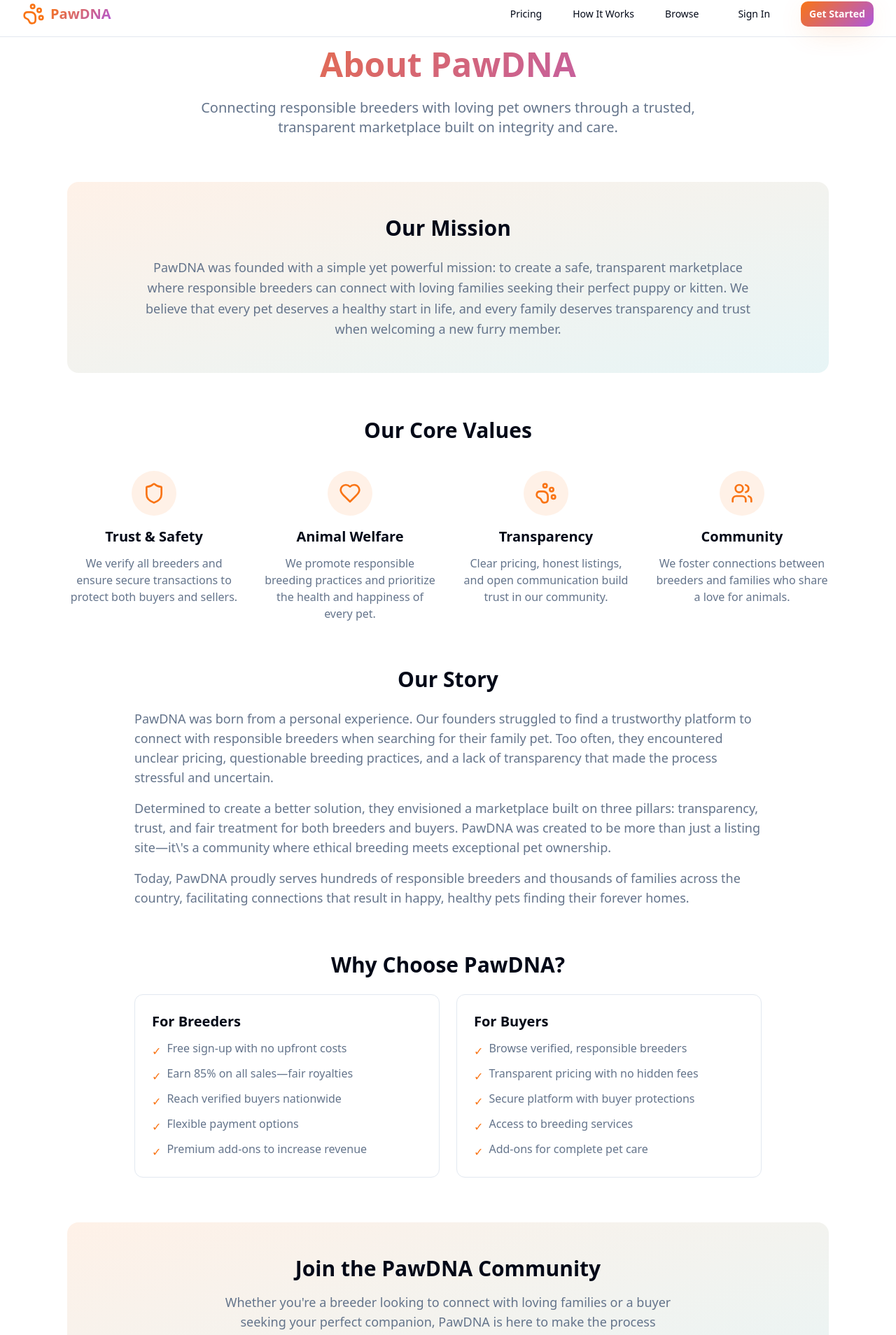
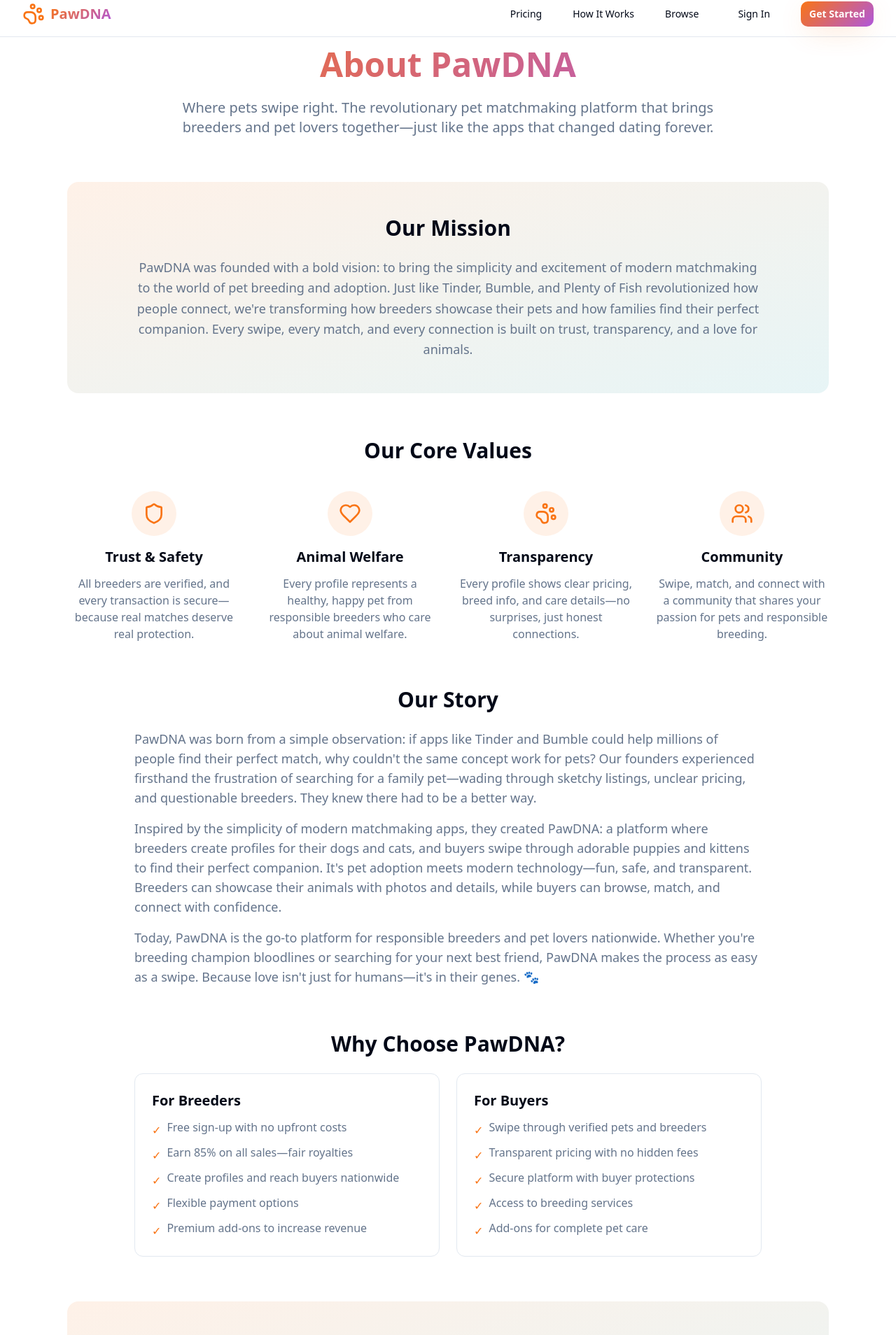
Before and after one commit to PawDNACo/paw-dna-breed-hub, a React (Vite) app: page /about in a window 1280 px wide. Shown: the part 12-1920 px from the top of the page at 70% size. Built offline with nearby package versions, Linux system fonts and the light colour scheme.

Commit message:
Refactor: Update About Us page

```diff
--- a/src/pages/AboutUs.tsx
+++ b/src/pages/AboutUs.tsx
@@ -14,8 +14,8 @@ export default function AboutUs() {
               About PawDNA
             </h1>
             <p className="text-xl text-muted-foreground max-w-3xl mx-auto">
-              Connecting responsible breeders with loving pet owners through a trusted,
-              transparent marketplace built on integrity and care.
+              Where pets swipe right. The revolutionary pet matchmaking platform that brings
+              breeders and pet lovers together—just like the apps that changed dating forever.
             </p>
           </div>
 
@@ -24,10 +24,11 @@ export default function AboutUs() {
             <div className="bg-gradient-to-br from-primary/10 to-secondary/10 rounded-2xl p-8 md:p-12">
               <h2 className="text-3xl font-bold mb-6 text-center">Our Mission</h2>
               <p className="text-lg text-muted-foreground leading-relaxed max-w-4xl mx-auto text-center">
-                PawDNA was founded with a simple yet powerful mission: to create a safe, transparent
-                marketplace where responsible breeders can connect with loving families seeking their
-                perfect puppy or kitten. We believe that every pet deserves a healthy start in life,
-                and every family deserves transparency and trust when welcoming a new furry member.
+                PawDNA was founded with a bold vision: to bring the simplicity and excitement of modern
+                matchmaking to the world of pet breeding and adoption. Just like Tinder, Bumble, and Plenty
+                of Fish revolutionized how people connect, we're transforming how breeders showcase their
+                pets and how families find their perfect companion. Every swipe, every match, and every
+                connection is built on trust, transparency, and a love for animals.
               </p>
             </div>
           </section>
@@ -42,7 +43,7 @@ export default function AboutUs() {
                 </div>
                 <h3 className="text-xl font-semibold mb-3">Trust & Safety</h3>
                 <p className="text-muted-foreground">
-                  We verify all breeders and ensure secure transactions to protect both buyers and sellers.
+                  All breeders are verified, and every transaction is secure—because real matches deserve real protection.
                 </p>
               </div>
 
@@ -52,7 +53,7 @@ export default function AboutUs() {
                 </div>
                 <h3 className="text-xl font-semibold mb-3">Animal Welfare</h3>
                 <p className="text-muted-foreground">
-                  We promote responsible breeding practices and prioritize the health and happiness of every pet.
+                  Every profile represents a healthy, happy pet from responsible breeders who care about animal welfare.
                 </p>
               </div>
 
@@ -62,7 +63,7 @@ export default function AboutUs() {
                 </div>
                 <h3 className="text-xl font-semibold mb-3">Transparency</h3>
                 <p className="text-muted-foreground">
-                  Clear pricing, honest listings, and open communication build trust in our community.
+                  Every profile shows clear pricing, breed info, and care details—no surprises, just honest connections.
                 </p>
               </div>
 
@@ -72,7 +73,7 @@ export default function AboutUs() {
                 </div>
                 <h3 className="text-xl font-semibold mb-3">Community</h3>
                 <p className="text-muted-foreground">
-                  We foster connections between breeders and families who share a love for animals.
+                  Swipe, match, and connect with a community that shares your passion for pets and responsible breeding.
                 </p>
               </div>
             </div>
@@ -83,21 +84,22 @@ export default function AboutUs() {
             <h2 className="text-3xl font-bold mb-6 text-center">Our Story</h2>
             <div className="max-w-4xl mx-auto space-y-4 text-lg text-muted-foreground">
               <p>
-                PawDNA was born from a personal experience. Our founders struggled to find a trustworthy
-                platform to connect with responsible breeders when searching for their family pet. Too
-                often, they encountered unclear pricing, questionable breeding practices, and a lack of
-                transparency that made the process stressful and uncertain.
+                PawDNA was born from a simple observation: if apps like Tinder and Bumble could help millions
+                of people find their perfect match, why couldn't the same concept work for pets? Our founders
+                experienced firsthand the frustration of searching for a family pet—wading through sketchy
+                listings, unclear pricing, and questionable breeders. They knew there had to be a better way.
               </p>
               <p>
-                Determined to create a better solution, they envisioned a marketplace built on three
-                pillars: transparency, trust, and fair treatment for both breeders and buyers. PawDNA
-                was created to be more than just a listing site—it\'s a community where ethical breeding
-                meets exceptional pet ownership.
+                Inspired by the simplicity of modern matchmaking apps, they created PawDNA: a platform where
+                breeders create profiles for their dogs and cats, and buyers swipe through adorable puppies
+                and kittens to find their perfect companion. It's pet adoption meets modern technology—fun,
+                safe, and transparent. Breeders can showcase their animals with photos and details, while
+                buyers can browse, match, and connect with confidence.
               </p>
               <p>
-                Today, PawDNA proudly serves hundreds of responsible breeders and thousands of families
-                across the country, facilitating connections that result in happy, healthy pets finding
-                their forever homes.
+                Today, PawDNA is the go-to platform for responsible breeders and pet lovers nationwide.
+                Whether you're breeding champion bloodlines or searching for your next best friend, PawDNA
+                makes the process as easy as a swipe. Because love isn't just for humans—it's in their genes. 🐾
               </p>
             </div>
           </section>
@@ -119,7 +121,7 @@ export default function AboutUs() {
                   </li>
                   <li className="flex items-start gap-2">
                     <span className="text-primary mt-1">✓</span>
-                    <span>Reach verified buyers nationwide</span>
+                    <span>Create profiles and reach buyers nationwide</span>
                   </li>
                   <li className="flex items-start gap-2">
                     <span className="text-primary mt-1">✓</span>
@@ -137,7 +139,7 @@ export default function AboutUs() {
                 <ul className="space-y-2 text-muted-foreground">
                   <li className="flex items-start gap-2">
                     <span className="text-primary mt-1">✓</span>
-                    <span>Browse verified, responsible breeders</span>
+                    <span>Swipe through verified pets and breeders</span>
                   </li>
                   <li className="flex items-start gap-2">
                     <span className="text-primary mt-1">✓</span>
@@ -164,8 +166,8 @@ export default function AboutUs() {
           <section className="text-center bg-gradient-to-br from-primary/10 to-secondary/10 rounded-2xl p-8 md:p-12 mb-16">
             <h2 className="text-3xl font-bold mb-4">Join the PawDNA Community</h2>
             <p className="text-lg text-muted-foreground mb-6 max-w-2xl mx-auto">
-              Whether you're a breeder looking to connect with loving families or a buyer seeking
-              your perfect companion, PawDNA is here to make the process transparent, safe, and rewarding.
+              Whether you're a breeder ready to showcase your pets or a buyer looking to swipe right
+              on your perfect companion, PawDNA makes it easy, fun, and safe. Join the matchmaking revolution.
             </p>
             <div className="flex flex-col sm:flex-row gap-4 justify-center">
               <a
```
